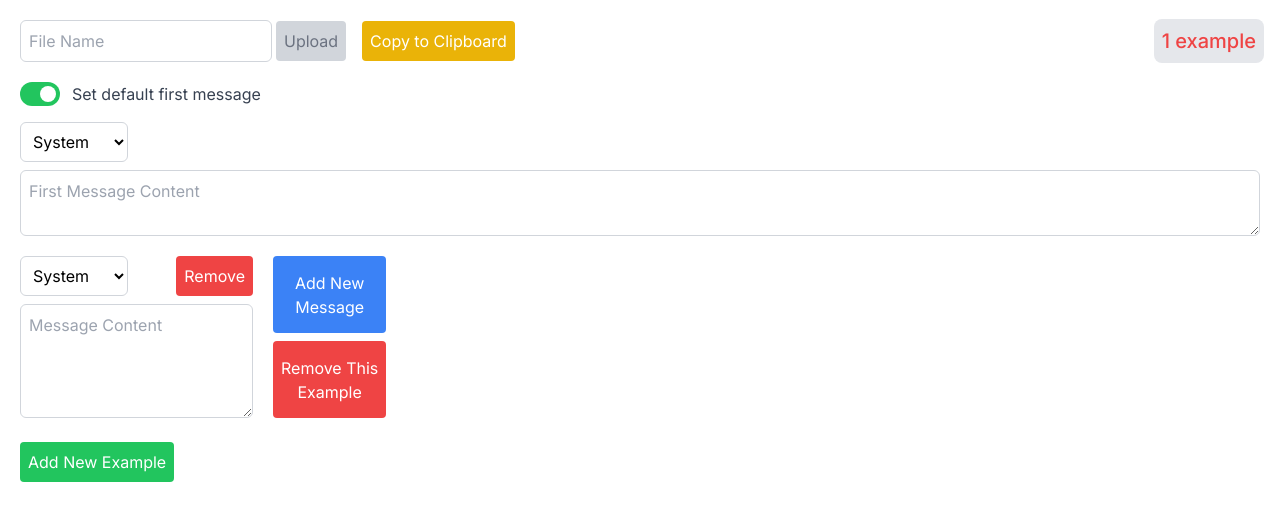
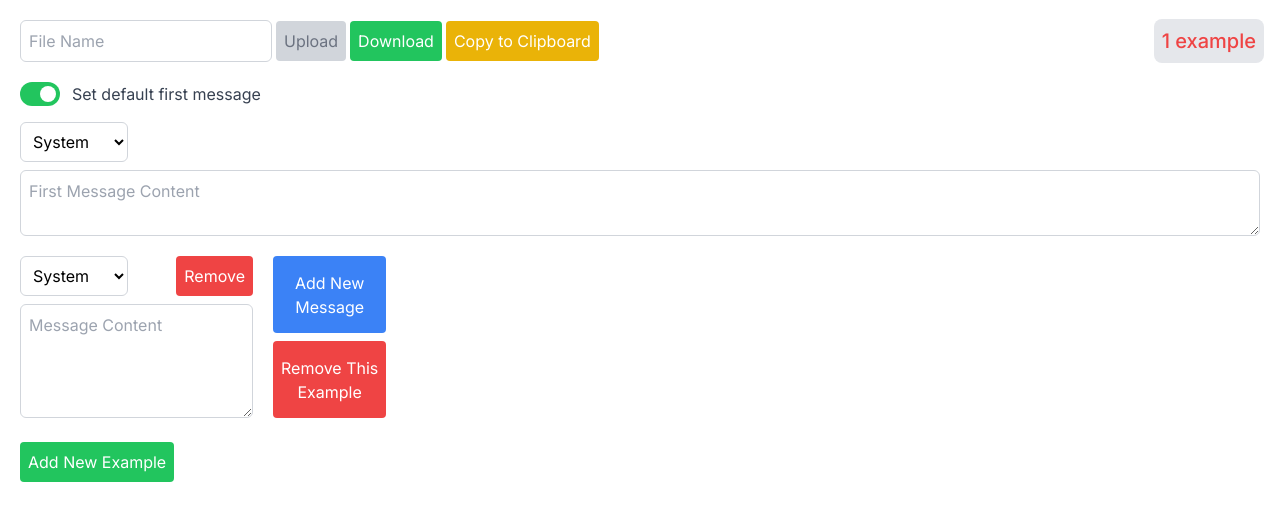
Before and after one commit to OsushiGeekCamp/openai-finetuning-helper, a Next.js app: page /editor in a window 1280 px wide. Shown: the top 520 px of the page. Built offline with nearby package versions, Linux system fonts and the light colour scheme.

Commit message:
Add download button to header

```diff
--- a/src/app/editor/components/header.tsx
+++ b/src/app/editor/components/header.tsx
@@ -6,6 +6,7 @@ interface HeaderProps {
   onFileNameChange: (e: React.ChangeEvent<HTMLInputElement>) => void;
   handleUpload: () => void | Promise<void>;
   isUploadDisabled: boolean;
+  downloadAsJsonl: () => void;
   copyToClipboardAsJsonl: () => void;
   examplesLength: number;
 }
@@ -25,6 +26,7 @@ const Header = ({
   onFileNameChange,
   handleUpload,
   isUploadDisabled,
+  downloadAsJsonl,
   copyToClipboardAsJsonl,
   examplesLength,
 }: HeaderProps) => (
@@ -49,8 +51,14 @@ const Header = ({
         Upload
       </Button>
       <Button
+        onClick={downloadAsJsonl}
+        className='ml-1 bg-green-500 text-white hover:bg-green-600 active:bg-green-700 dark:bg-green-700 dark:hover:bg-green-600 dark:active:bg-green-700'
+      >
+        Download
+      </Button>
+      <Button
         onClick={copyToClipboardAsJsonl}
-        className='ml-4 bg-yellow-500 text-white hover:bg-yellow-600 active:bg-yellow-700 dark:bg-yellow-700 dark:hover:bg-yellow-600 dark:active:bg-yellow-700'
+        className='ml-1 bg-yellow-500 text-white hover:bg-yellow-600 active:bg-yellow-700 dark:bg-yellow-700 dark:hover:bg-yellow-600 dark:active:bg-yellow-700'
       >
         Copy to Clipboard
       </Button>
```
